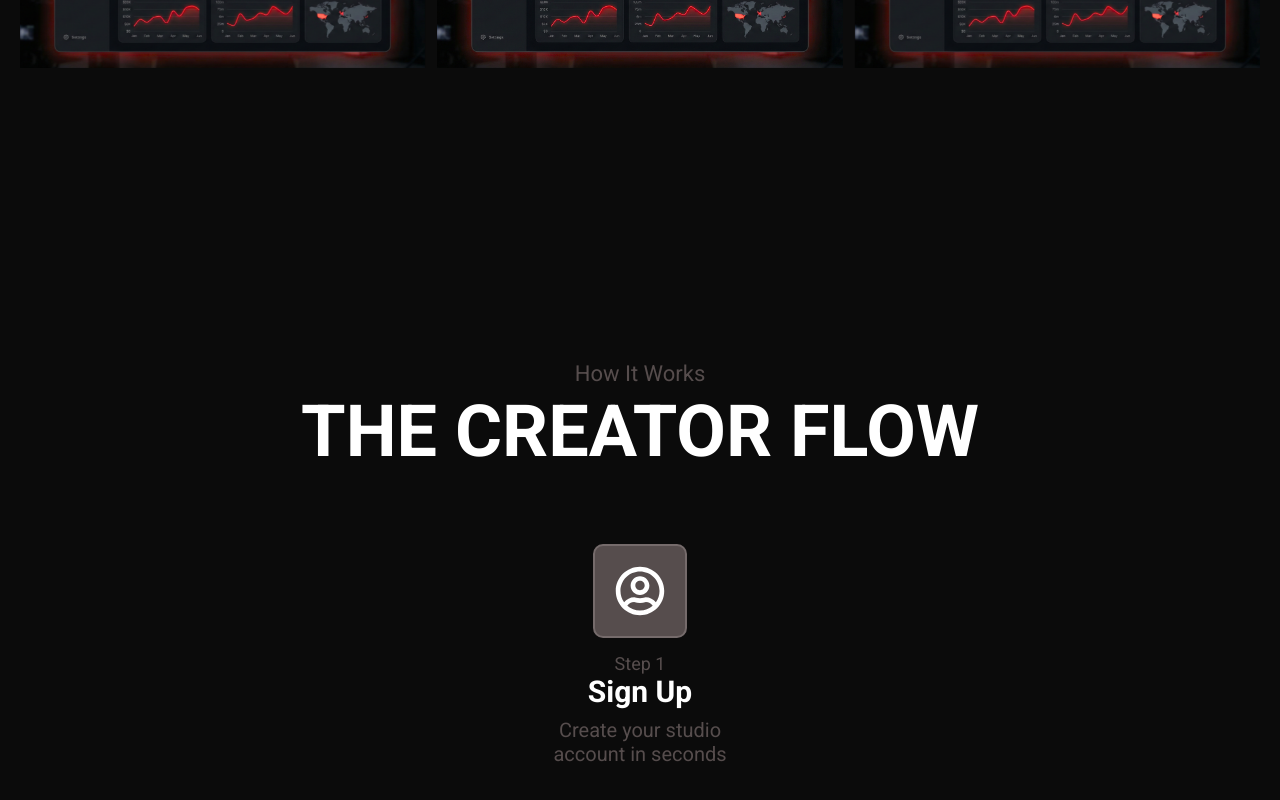
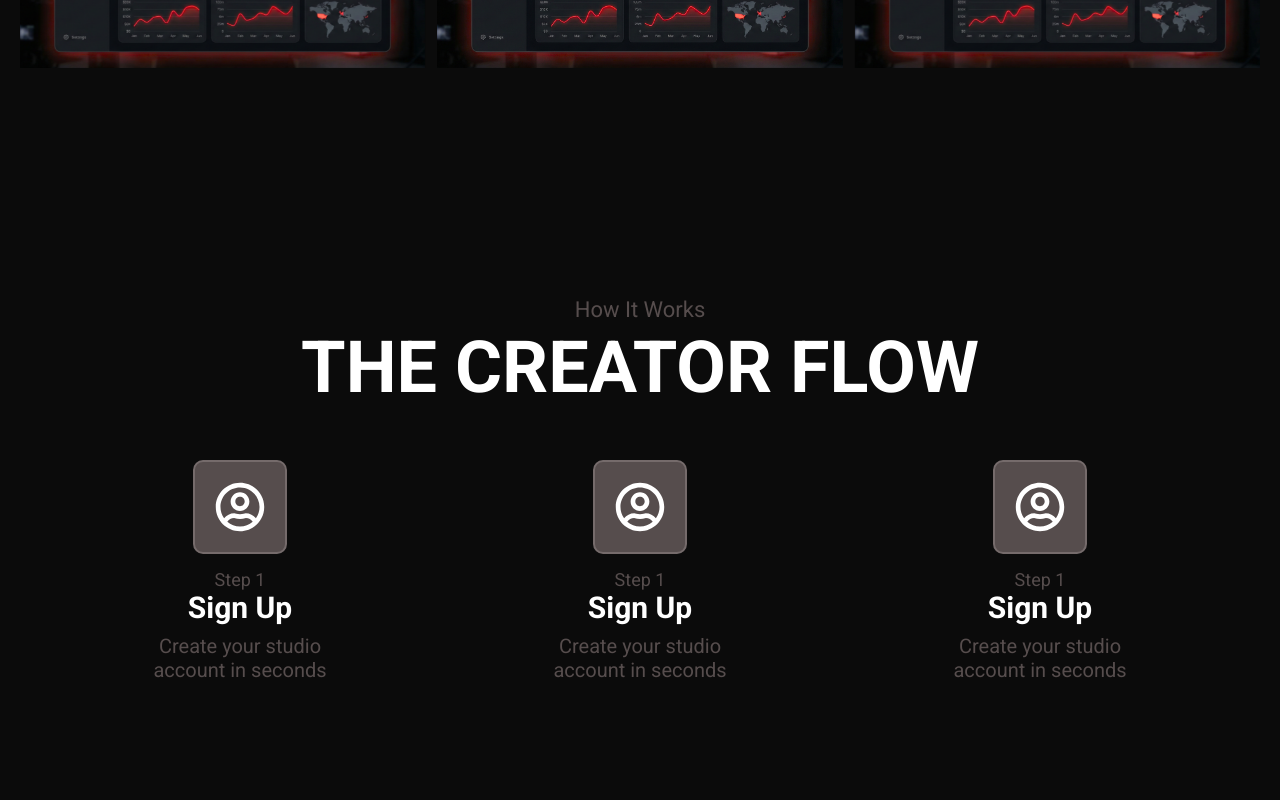
Before and after one commit to Naman830/Youtube-Management-System-, a React app in the folder frontend/: page / in a window 1280 px wide. Shown: the part 1383-2183 px from the top of the page. Built offline with nearby package versions, Linux system fonts and the light colour scheme; the HTML template or start-up script is replaced by a standard one.

Commit message:
creator grid done

```diff
--- a/frontend/src/pages/landing/sections/CreatorFlow.jsx
+++ b/frontend/src/pages/landing/sections/CreatorFlow.jsx
@@ -15,14 +15,32 @@ const CreatorFlow = () => {
         </div>
 
         {/* Section-part-2 */}
-        <div className="creator_flow_steps max-w-7xl mx-auto ">
-          <div className="creator_steps_container grid md:grid-cols-3 sm:grid-cols-2 grid-cols-1  p-5"></div>
+        <div className="creator_flow_steps max-w-7xl mx-auto">
+          <div className="creator_steps_container grid md:grid-cols-3 sm:grid-cols-2 grid-cols-1  p-5">
             <CreatorSteps
               icon={<FaRegUserCircle size={50} className="text-white" />}
               step="Step 1"
               heading="Sign Up"
               paragraph="Create your studio account in seconds"
+              className="md:col-span-4 col-span-12"
             />
+
+            <CreatorSteps
+              icon={<FaRegUserCircle size={50} className="text-white" />}
+              step="Step 1"
+              heading="Sign Up"
+              paragraph="Create your studio account in seconds"
+              className="md:col-span-4 col-span-12"
+            />
+
+            <CreatorSteps
+              icon={<FaRegUserCircle size={50} className="text-white" />}
+              step="Step 1"
+              heading="Sign Up"
+              paragraph="Create your studio account in seconds"
+              className="md:col-span-4 col-span-12"
+            />
+          </div>
         </div>
       </div>
     </section>
--- a/frontend/src/pages/landing/sections/Showcase.jsx
+++ b/frontend/src/pages/landing/sections/Showcase.jsx
@@ -3,7 +3,7 @@ import Slider from './Slider.jsx';
 
 const Showcase = () => {
   return (
-    <section className="showcase_section relative h-full pt-24 pb-48 overflow-hidden text-white">
+    <section className="showcase_section relative h-full pt-24 pb-32 overflow-hidden text-white">
         <div className="showcase_container text-center px-5">
             <div className="showcase_text_container max-w-2xl mx-auto text-center mb-10">
                 <p className="md:text-[22px] sm:text-[20px] md:leading-9 sm:leading-7 text-[18px] leading-5 font-regular mx-auto text-[var(--gray-color)] mb-2">Feature Showcase</p>
```
Lines whose indentation alone changed are shown as unchanged.
